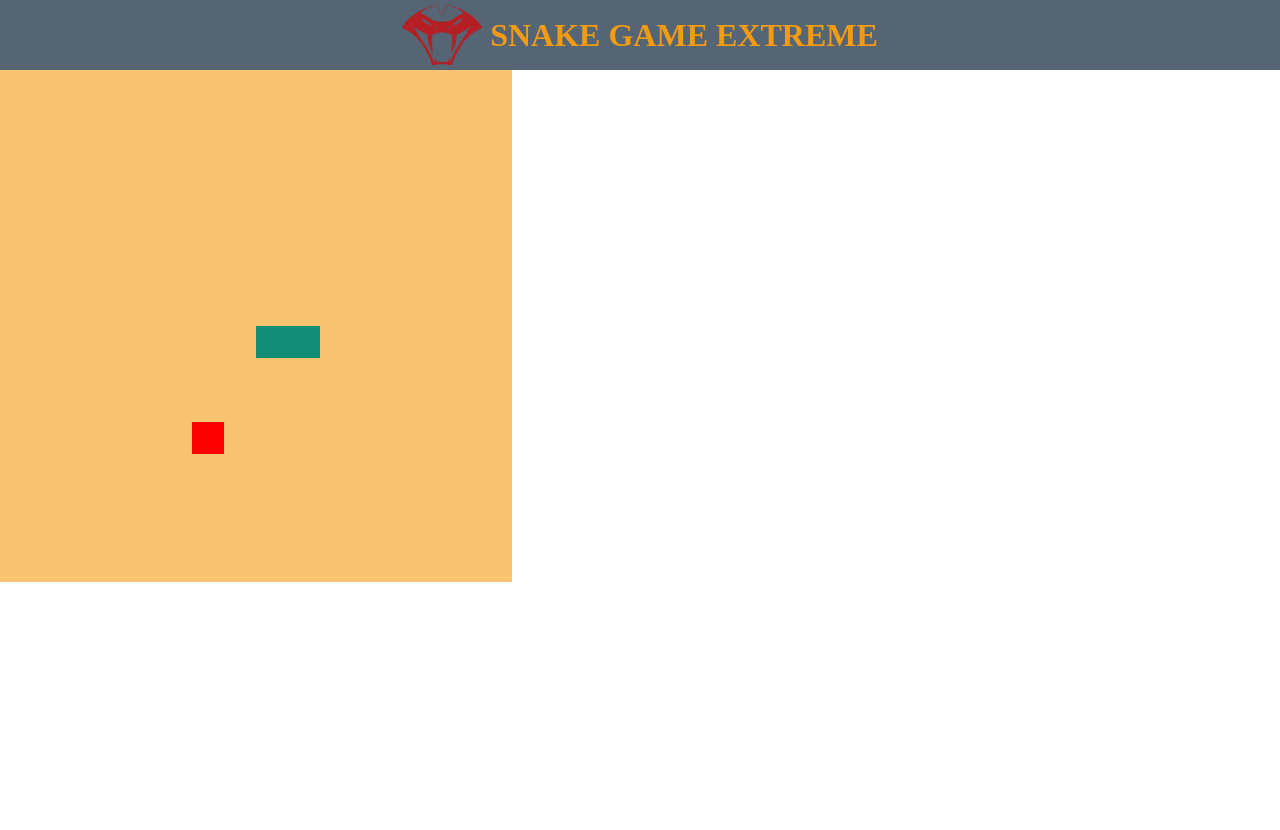
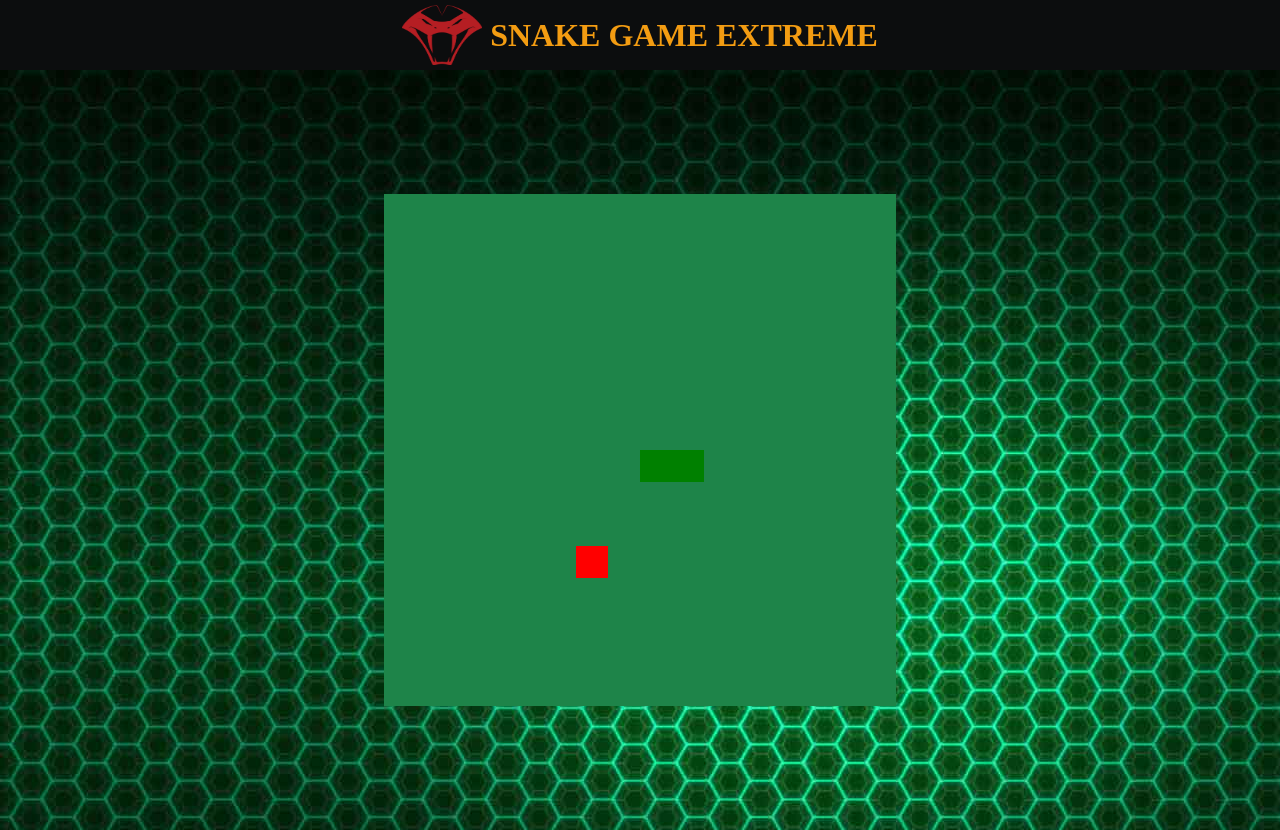
Before and after one commit to WilliamJR77/JogodaCobrinha, a plain HTML site: page index.html in a window 1280 px wide. Before the commit the page ends 800 px from the top, so only its background shows below. Drawn offline with Linux system fonts and the light colour scheme.

Commit message:
estilizacao do body e alguns elementos extras

```diff
--- a/index.html
+++ b/index.html
@@ -8,13 +8,15 @@
     <meta name="viewport" content="width=device-width, initial-scale=1.0">
     <title>Snake Game Extreme</title>
 </head>
-<body>
-    <header>
+    <body>
+        <header>
         <img class="logo-cobra" src="img/logo_cobra.png" alt="">
         <div class="container">
             <h1 class="titulo">SNAKE GAME EXTREME</h1>
         </div>
-    </header>
-    <canvas id="snake" width="512" height="512"></canvas>
-</body>
+        </header>
+        <div class="jogo">
+            <canvas id="snake" width="512" height="512"></canvas>
+        </div>
+    </body>
 </html>
--- a/script.js
+++ b/script.js
@@ -15,7 +15,7 @@ let food = {
 }
 function criarBG()
 {
-    context.fillStyle = "#F8C471";
+    context.fillStyle = "#1E8449";
     context.fillRect(0, 0,  16 * box, 16 * box);
 }
 
@@ -28,7 +28,7 @@ function drawFood(){
 
 function criarCobrinha(){
     for(i=0; i < snake.length; i++){
-        context.fillStyle = "#138D75";
+        context.fillStyle = "green";
         context.fillRect(snake[i].x, snake[i].y, box, box);
 
 
--- a/style.css
+++ b/style.css
@@ -10,7 +10,7 @@ header{
     justify-content: center;
     padding-top: 5px;
     padding-bottom: 5px;
-    background-color:#566573;
+    background-color:#0c0d0e;
     color:#F39C12;
 
 }
@@ -25,3 +25,13 @@ header{
 .Titulo{
     font-family: 'Times New Roman', Times, serif;
 }
+
+.jogo{
+    height: 95vh;
+    width:95;
+    display: flex;
+    flex-direction: row;
+    align-items: center;
+    justify-content: center;
+    background-image: url("/img/back_game.jpg");
+}
```
Also changed, not shown: img/back_game.jpg (added), 1 other file.
